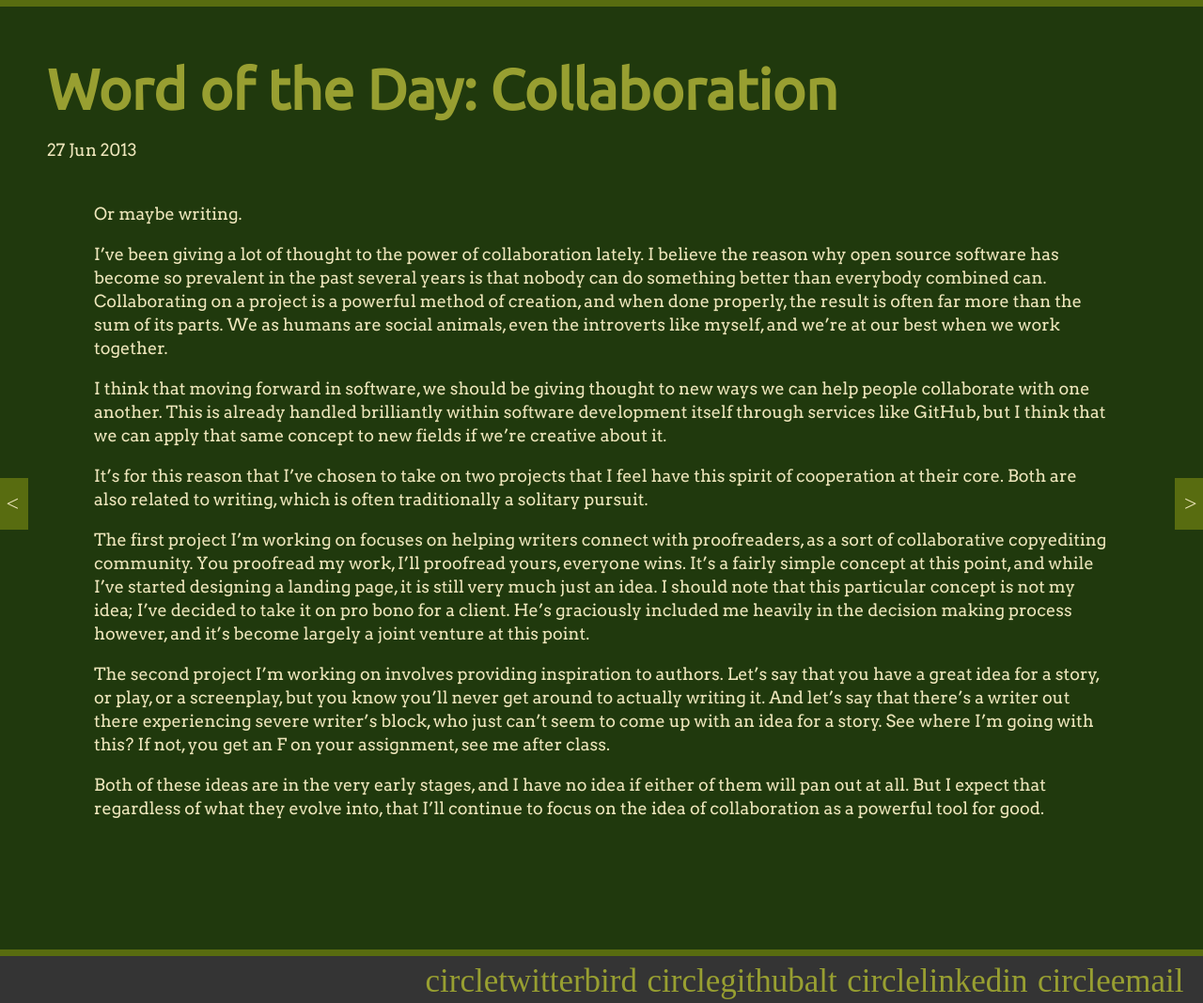
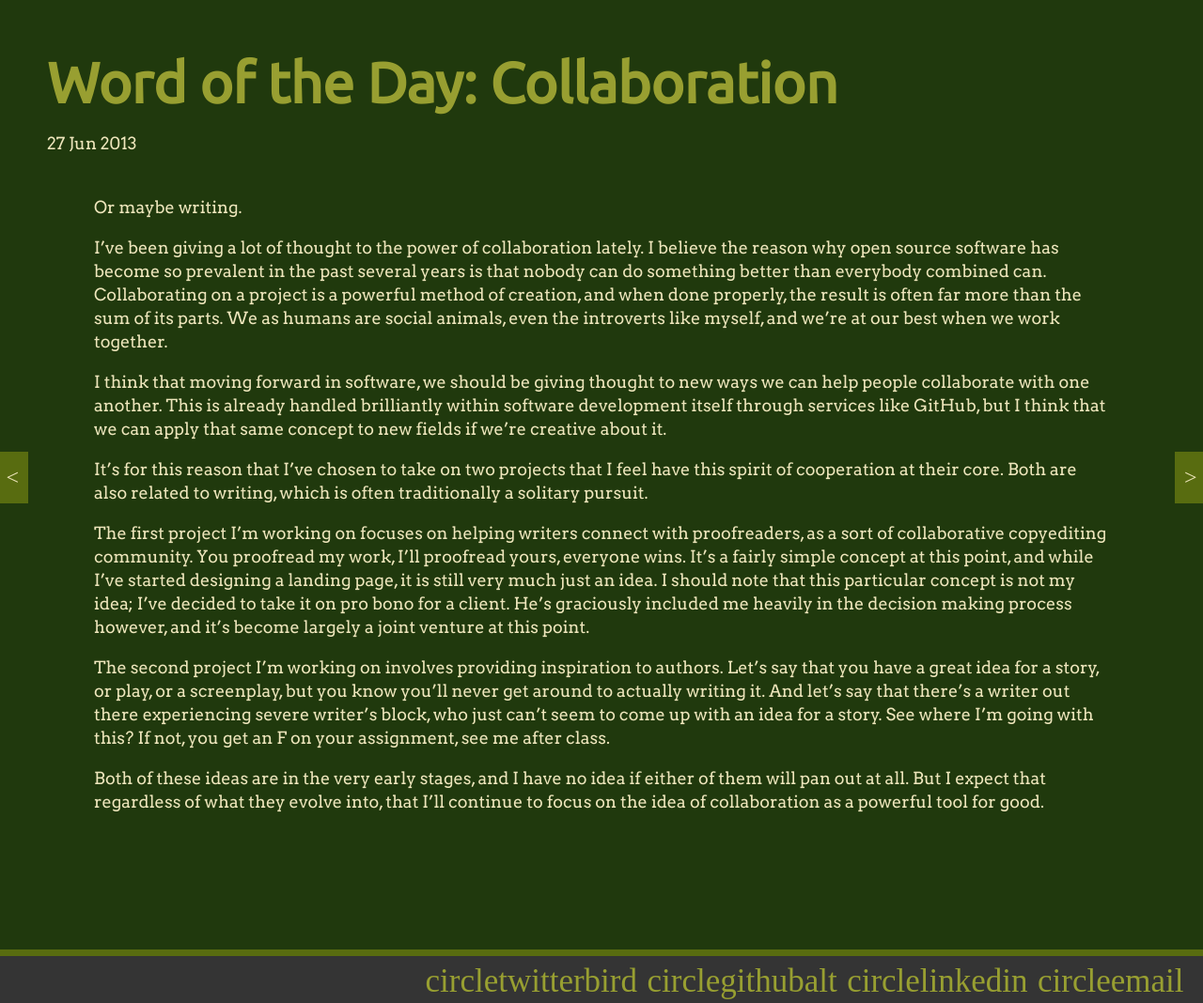
Before and after one commit to devonoel/DevoNoel.github.io, a Jekyll site: the page built from _posts/2013-06-27-word-of-the-day-collaboration.markdown, in a window 1280 px wide. Shown: the whole page at 94% size. Built offline with Jekyll 4.4.1, drawn with Linux system fonts in a browser that asks for light colours; some web fonts are replaced.

Commit message:
Fixed issue #9: prev/next buttons now fixed

```diff
--- a/_layouts/post.html
+++ b/_layouts/post.html
@@ -3,20 +3,20 @@
 ---
 <link href="/css/post-nav.css" rel="stylesheet">
 
-<nav class="prev-next-buttons">
-	{% if page.previous.url %}
-  	<a href="{{page.previous.url}}" class="prev-button">Prev</a>
-	{% endif %}
-	{% if page.next.url %}
-  	<a href="{{page.next.url}}" class="next-button">Next</a>
-	{% endif %}
-</nav>
+
 
 <div class="blog">
 	<h2>{{ page.title }}</h2>
 	<p class="meta">{{ page.date | date_to_string }}</p>
-
 	<div class="post">
-	{{ content }}
+		<nav class="prev-next-buttons">
+			{% if page.previous.url %}
+  			<a href="{{page.previous.url}}" class="prev-button">Prev</a>
+			{% endif %}
+			{% if page.next.url %}
+  			<a href="{{page.next.url}}" class="next-button">Next</a>
+			{% endif %}
+		</nav>
+		{{ content }}
 	</div>
 </div>
--- a/css/main.css
+++ b/css/main.css
@@ -19,7 +19,6 @@
 html {
   height: 100%;
   width: 100%;
-	overflow-x: hidden;
   font-size: 100%;
   -webkit-text-size-adjust: 100%;
   -ms-text-size-adjust: 100%;
@@ -29,7 +28,6 @@
   height: 100%;
   width: 100%;
   position: relative;
-	overflow-x: hidden;
 }
 
 @font-face {
@@ -76,15 +74,11 @@
 
 .container {
   position: absolute;
-  overflow: auto;
   left: 0;
   right: 0;
   top: 0;
   bottom: 50px;
   padding-bottom: 20px;
-  border-top: 7px solid #586C10;
-  border-bottom: 7px solid #586C10;
-	overflow-x: hidden;
 }
 
 .menu {
@@ -96,6 +90,7 @@
   overflow: hidden;
   padding-top: 10px;
   padding-bottom: 10px;
+	border-top: 7px solid #586C10;
 }
 
 .menu-main {
--- a/css/post-nav.css
+++ b/css/post-nav.css
@@ -1,8 +1,9 @@
 @import url(http://fonts.googleapis.com/css?family=Stalinist+One);
 
 nav.prev-next-buttons {
-  position: absolute;
-  top: 50%;
+  position: fixed;
+  top: 45%;
+	left: 0;
   width: 100%;
 }
 
```
Also changed, not shown: 6 other files.
